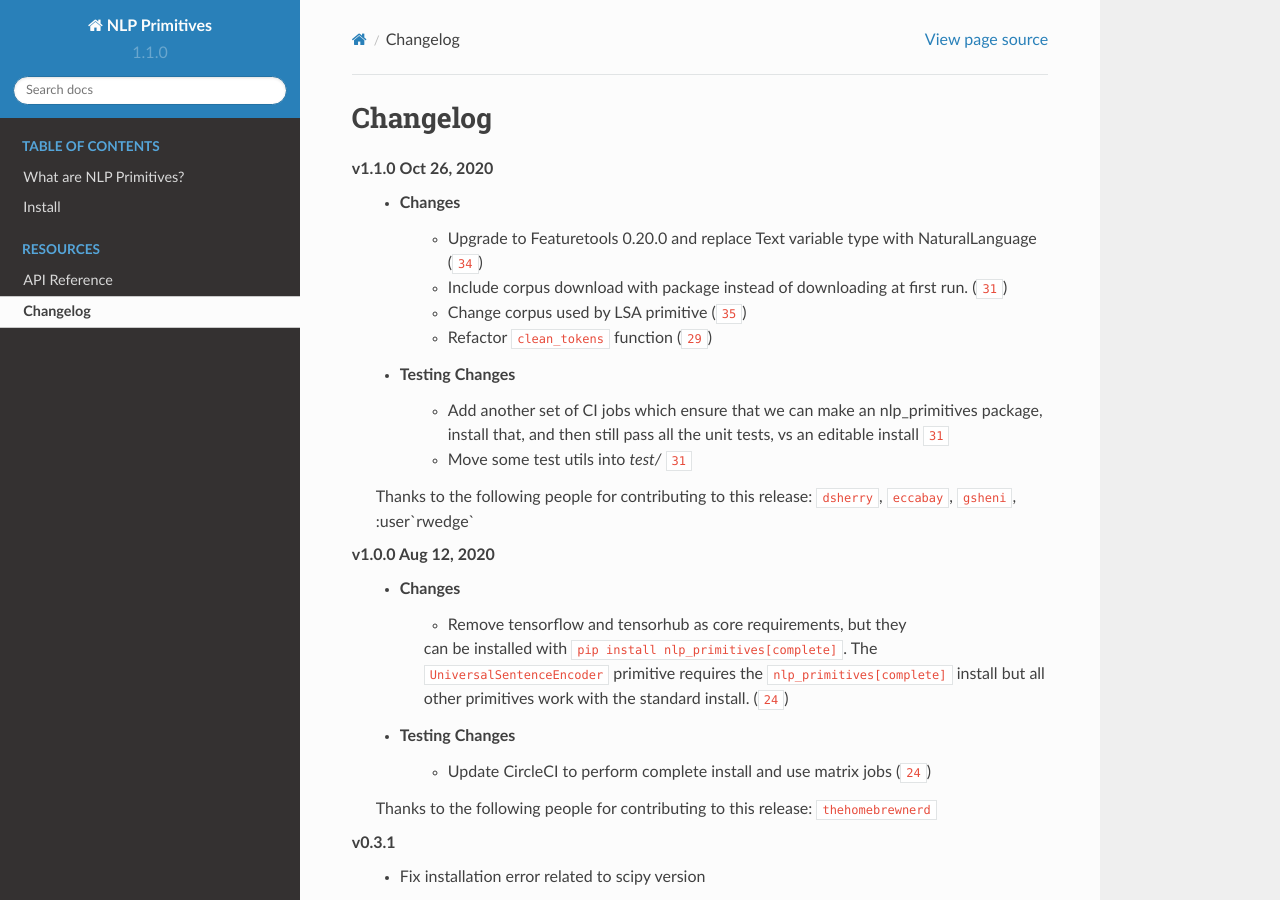
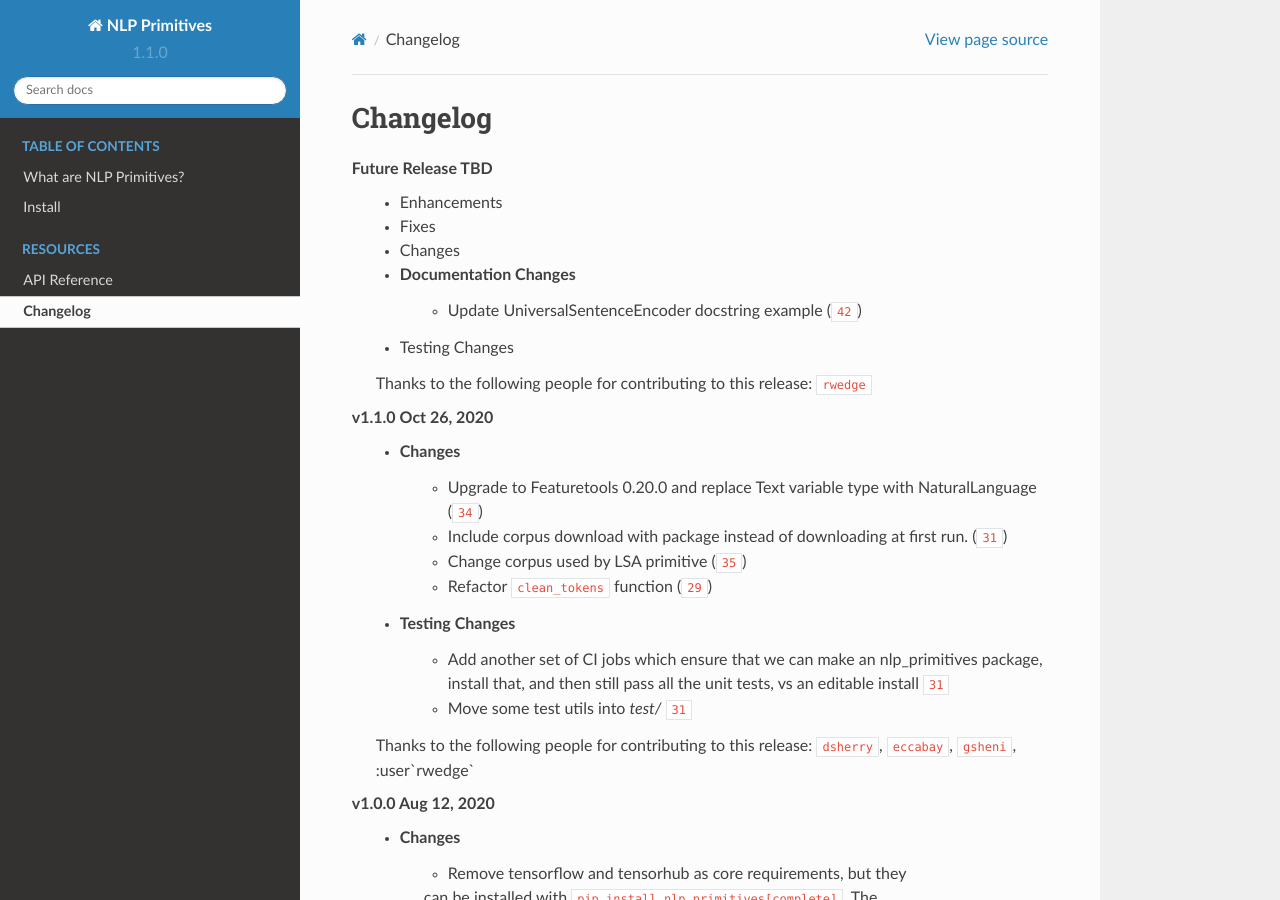
Before and after one commit to alteryx/nlp_primitives, a Sphinx documentation site: the page built from docs/source/changelog.rst, in a window 1280 px wide and 900 px high. Built offline with Sphinx 7.4.7 and the Read the Docs theme 2.0.0, drawn with Linux system fonts in a browser that asks for light colours; cross-references to code outside the pages are shown as plain code.

Commit message:
update changelog

```diff
--- a/docs/source/changelog.rst
+++ b/docs/source/changelog.rst
@@ -1,14 +1,16 @@
 =========
 Changelog
 =========
-.. **Future Release** TBD
+**Future Release** TBD
     * Enhancements
     * Fixes
     * Changes
     * Documentation Changes
+        * Update UniversalSentenceEncoder docstring example (:pr:`42`)
     * Testing Changes
 
-.. Thanks to the following people for contributing to this release:
+    Thanks to the following people for contributing to this release:
+    :user:`rwedge`
 
 **v1.1.0** Oct 26, 2020
     * Changes
```
